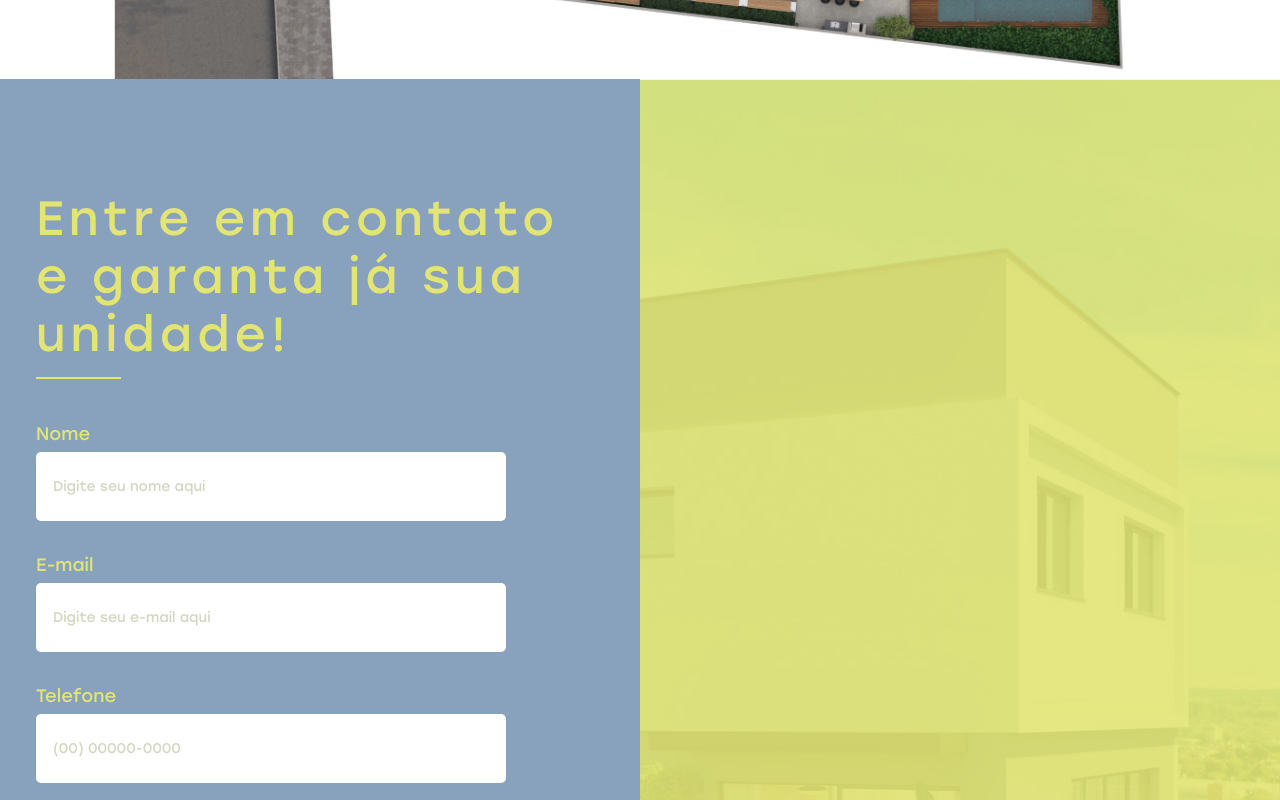
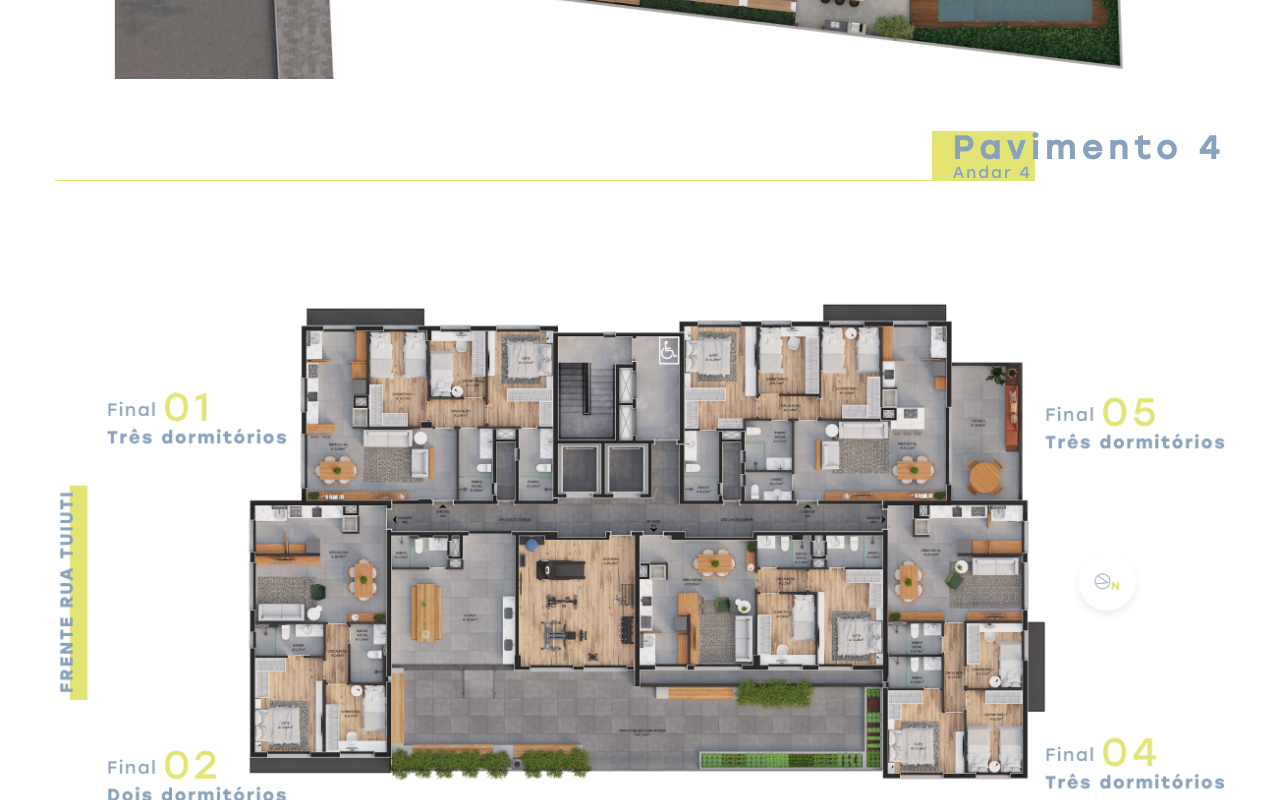
Before and after one commit to NtBat/livty, a Next.js app: page / in a window 1280 px wide. Shown: the part 5500-6300 px from the top of the page. Built offline with nearby package versions, Linux system fonts and the light colour scheme; a web font is replaced by a local one.

Commit message:
add pavement 4

```diff
--- a/src/components/Enterprise/index.js
+++ b/src/components/Enterprise/index.js
@@ -17,6 +17,16 @@ function Enterprise() {
             <S.Image src="/terreo.png" alt="Planta do Térreo" />
           </S.ImageWrapper>
         </S.Box>
+
+        <S.Box>
+          <S.PavementTitleWrapper>
+            <S.PavementTitle>Pavimento 4</S.PavementTitle>
+          </S.PavementTitleWrapper>
+
+          <S.ImageWrapper>
+            <S.Image src="/pavimento4.png" alt="Planta do Pavimento 4" />
+          </S.ImageWrapper>
+        </S.Box>
       </div>
     </S.Enterprise>
   );
--- a/src/components/Enterprise/styles.js
+++ b/src/components/Enterprise/styles.js
@@ -80,3 +80,52 @@ export const Image = styled.img`
   display: block;
   max-width: 100%;
 `;
+
+export const PavementTitleWrapper = styled.div`
+  display: inline-flex;
+  width: 100%;
+  position: relative;
+  margin-bottom: 17px;
+  justify-content: flex-end;
+
+  &:before {
+    position: absolute;
+    left: 0;
+    background: ${({ theme }) => theme.colors.primary};
+    width: 81%;
+    height: 1px;
+    top: 51px;
+    content: "";
+  }
+`;
+
+export const PavementTitle = styled.h2`
+  position: relative;
+  color: ${({ theme }) => theme.colors.secondary};
+  font-size: ${({ theme }) => theme.fonts.quinary};
+  font-weight: 700;
+  display: block;
+  text-align: right;
+  letter-spacing: 6px;
+
+  &:after {
+    position: absolute;
+    left: -20px;
+    width: 103px;
+    height: 133%;
+    top: 2px;
+    content: "";
+    z-index: -1;
+    background: ${({ theme }) => theme.colors.primary};
+  }
+
+  &:before {
+    content: "Andar 4";
+    position: absolute;
+    left: 0;
+    font-size: 16px;
+    bottom: -15px;
+    font-weight: 100;
+    letter-spacing: 2px;
+  }
+`;
```
Also changed, not shown: public/pavimento4.png (added).
